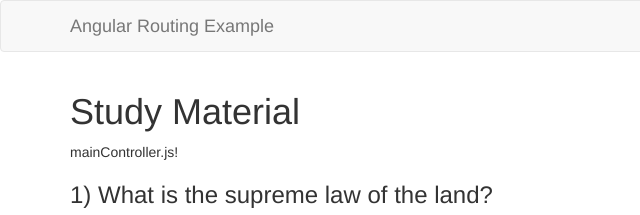
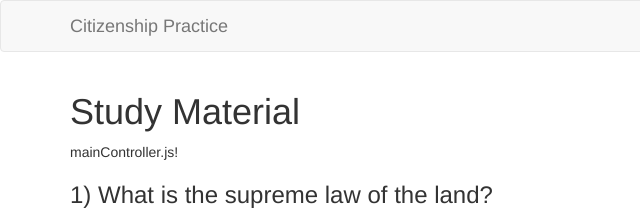
Before and after one commit to sonivaibhav/US-Citizenship, a plain HTML site: page index.html in a window 1280 px wide. Shown: the top 215 px of the page, 0-640 px from the left. Drawn offline with nearby package versions, Linux system fonts and the light colour scheme; some packages are replaced by stand-ins of ours.

Commit message:
Name change.

```diff
--- a/index.html
+++ b/index.html
@@ -20,7 +20,7 @@
 <nav class="navbar navbar-default">
     <div class="container">
         <div class="navbar-header">
-            <a class="navbar-brand" ui-sref="study">Angular Routing Example</a>
+            <a class="navbar-brand" ui-sref="study">Citizenship Practice</a>
         </div>
 
         <ul class="nav navbar-nav navbar-right">
```
